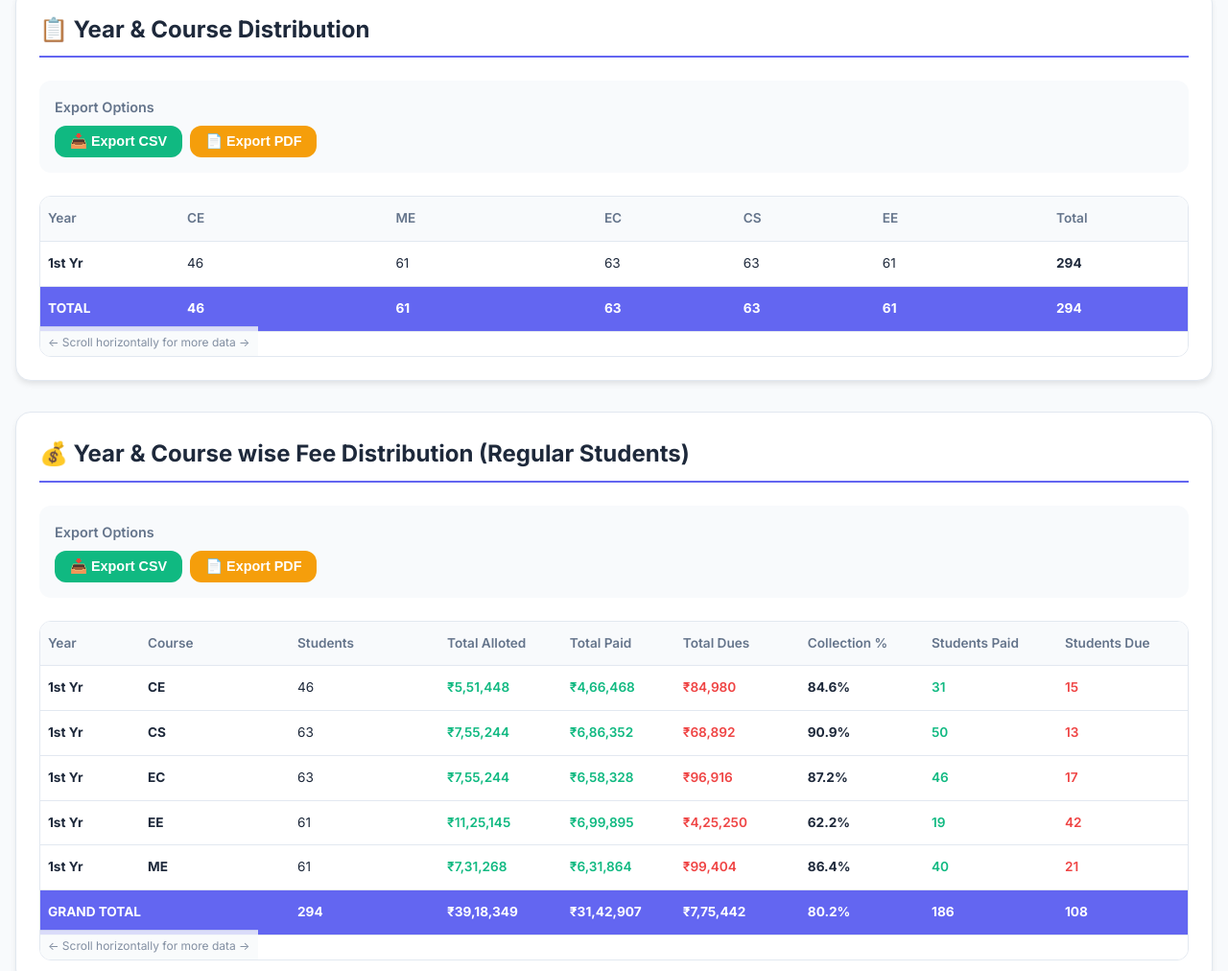
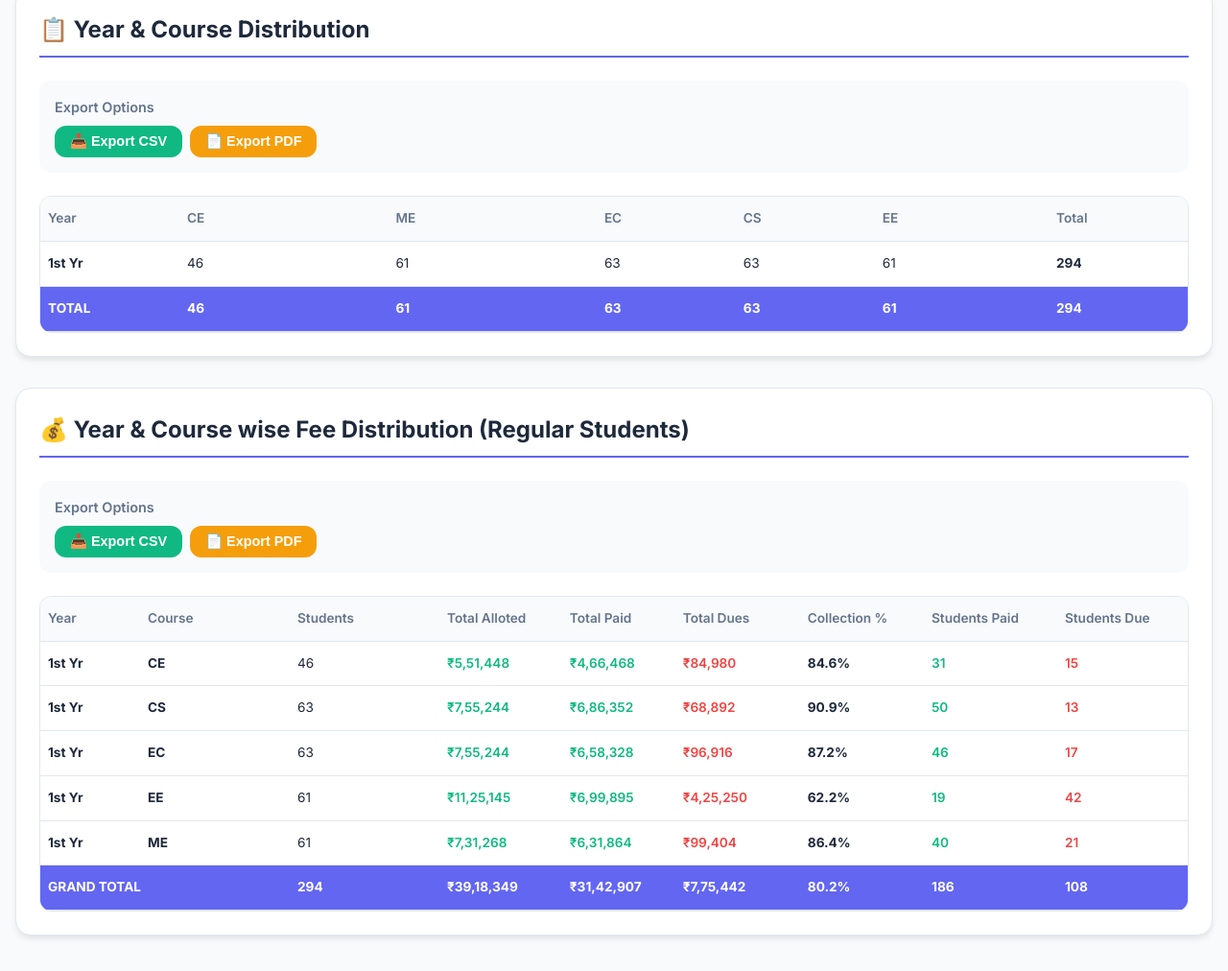
Before and after one commit to tejukargal/SMP-Stats_Advance_1, a plain HTML site: page index.html in a window 1280 px wide. Shown: the part 1052-2064 px from the top of the page at 96% size. Drawn offline with nearby package versions, Linux system fonts and the light colour scheme.

Commit message:
Add files via upload

```diff
--- a/index.html
+++ b/index.html
@@ -553,27 +553,7 @@
             font-weight: 600;
         }
 
-        /* Enhanced scroll indicator for all screens */
-        .table-container::after {
-            content: '← Scroll horizontally for more data →';
-            position: sticky;
-            bottom: 0;
-            left: 0;
-            right: 0;
-            background: var(--bg-secondary);
-            text-align: center;
-            padding: 0.5rem;
-            font-size: 0.75rem;
-            color: var(--text-secondary);
-            border-top: 1px solid var(--border);
-            z-index: 5;
-            opacity: 0.8;
-        }
-
-        /* Hide scroll indicator when table is fully visible */
-        .table-container.no-scroll::after {
-            display: none;
-        }
+
 
         /* Theme Toggle */
         .theme-toggle {
```
